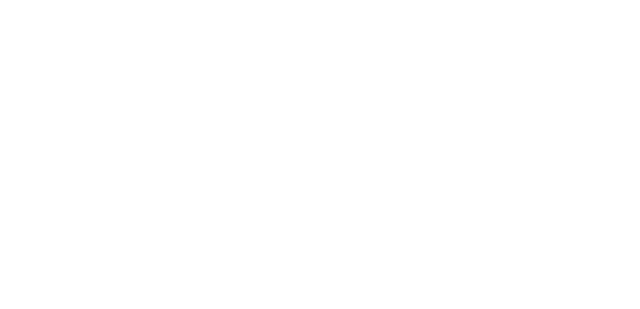
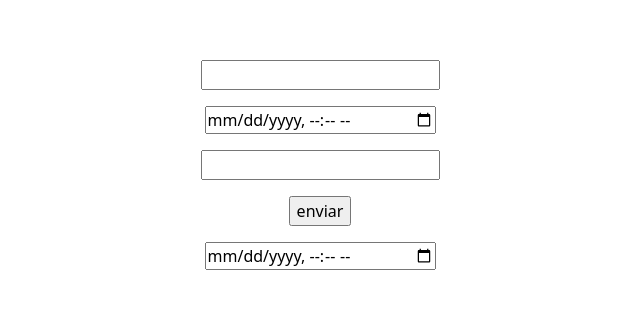
Before and after one commit to Alex29Script/reactPruebas-front, a React (Vite) app: page /server2 in a window 1280 px wide. Before the commit this address had no page. Shown: the part 235-544 px from the top of the page, without its empty margins (320-960 px from the left). Built offline with nearby package versions, Linux system fonts and the light colour scheme.

Commit message:
mas pruebas y funciones con las fechas

```diff
--- a/src/App.jsx
+++ b/src/App.jsx
@@ -7,6 +7,8 @@ import { Nav } from './components/Nav'
 import { FormUpdate } from './components/FormUpdate'
 import { Buscarguia } from './components/Buscarguia'
 import { Input } from './components/Input'
+import { Server2 } from './components/Server2'
+import { Sever2consulta } from './components/server2Consulta'
 
 
 function App() {
@@ -20,6 +22,8 @@ function App() {
         <Route path="/nav" element={<Nav />}/>
         <Route path="/guia/buscar/"  element={<Buscarguia/>}/>
         <Route path="/input/" element={<Input/>}/>
+        <Route path='/server2' element={<Server2/>}/>
+        <Route path="/server2/mensajes" element={<Sever2consulta/>}/>
       </Routes>
     </BrowserRouter>
     </>
--- /dev/null
+++ b/src/components/Server2.jsx
@@ -0,0 +1,52 @@
+import React from "react";
+import { url_server2 } from "../server_backend/conexion2";
+
+export const Server2 =()=>{
+
+
+
+    const enviar=(event)=>{
+        event.preventDefault()
+        const mensaje={}
+        mensaje.mensaje=document.getElementById("mensaje").value
+        mensaje.fecha=document.getElementById("fecha").value
+        mensaje.estado=document.getElementById("estado").value
+        console.log(mensaje, typeof(mensaje.fecha))
+        fetch(`${url_server2}/c`,{
+        headers:{"Content-Type":"application/json"},
+        mode:"cors",
+        method:"post",
+        body:JSON.stringify({mensaje})
+        }).then(res=>res.json())
+        .then(res=> {console.log(res)})
+
+    }
+
+
+
+    return(
+        <>
+        <form onSubmit={(event)=>enviar(event)}>
+            <p>
+            <label htmlFor="mensaje"></label>
+            <input type="text" name="mensaje" id="mensaje" />
+            </p>
+            <p>
+                <label htmlFor="fecha"></label>
+                <input type="datetime-local" name="fecha" id="fecha" />
+            </p>
+            <p>
+                <label htmlFor="estado"></label>
+                <input type="text" name="estado" id="estado" />
+            </p>
+            <p>
+                <input type="submit" value="enviar" />
+            </p>
+
+        </form>
+
+            <input type="datetime-local" name="" id="" value />
+        </>
+
+    )
+}
--- /dev/null
+++ b/src/components/Server2consulta.jsx
@@ -0,0 +1,57 @@
+import React from "react";
+import { useEffect } from "react";
+import { useState } from "react";
+import { url_server2 } from "../server_backend/conexion2";
+
+export const Sever2consulta=()=>{
+    const[Mensajes, setMensajes]=useState([])
+
+    const buscar_mensajes=()=>{
+        fetch(`${url_server2}/mensajes/buscar`,{
+            headers:{"Content-Type":"application/json"},
+            mode:"cors",
+            method:"get",
+            }).then(res=>res.json())
+            .then(res=>{
+                console.log(res.mensajes)
+                setMensajes(res.mensajes)
+            })
+    }
+    useEffect(()=>{
+        buscar_mensajes()
+    },[])
+
+    return(
+        <>
+
+        <table>
+            <thead>
+                <tr>
+                    <th>fecha</th>
+                    <th>estado</th>
+                    <th>mensaje</th>
+                </tr>
+            </thead>
+            <tbody>
+                {
+                    Mensajes.map(mensaje=>
+                    <tr key={mensaje._id}>
+                    <td><input type="datetime-local" name="" id="" value={mensaje.fecha} /></td>
+                    <td>{mensaje.estado}</td>
+                    <td>{mensaje.mensaje}</td>
+                    </tr>
+
+                    )
+                }
+
+            </tbody>
+
+        </table>
+
+
+
+        </>
+
+
+    )
+}
--- /dev/null
+++ b/src/server_backend/conexion2.jsx
@@ -0,0 +1 @@
+export const url_server2="http://localhost:3525"
```
